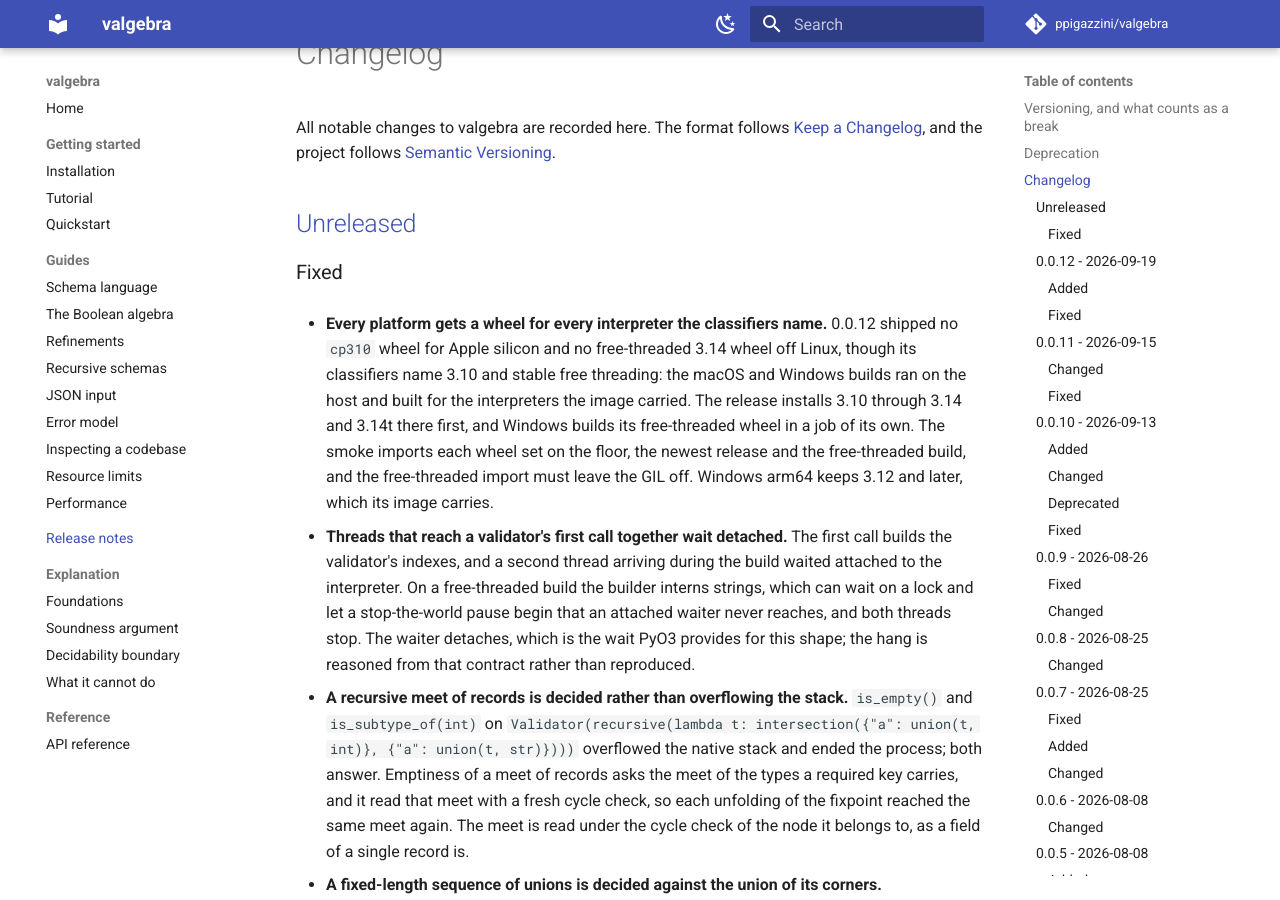
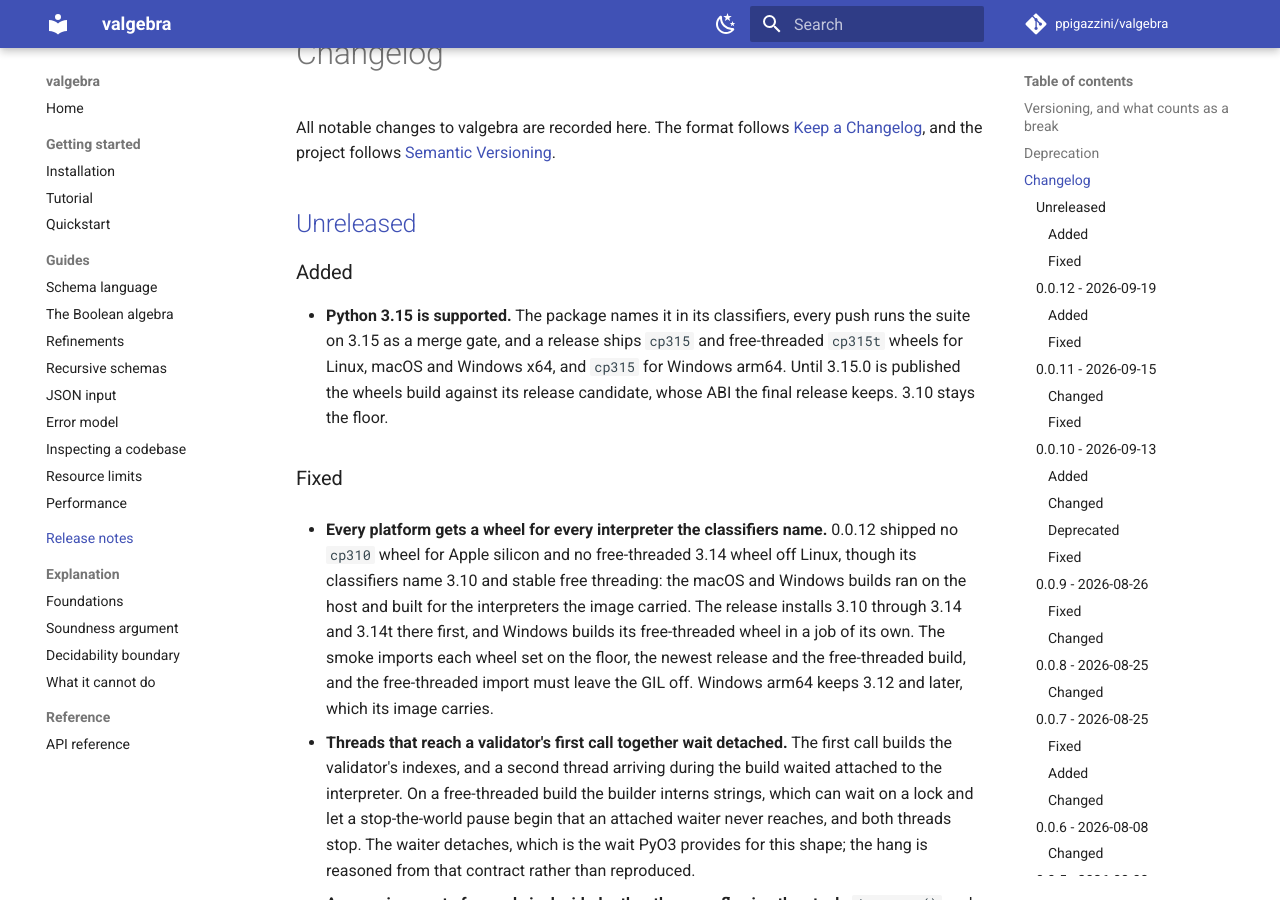
Before and after one commit to ppigazzini/valgebra, an MkDocs documentation site: the page built from docs/12-changelog.md, in a window 1280 px wide and 900 px high, scrolled down 890 px. Built offline with MkDocs 1.6.1 and Material for MkDocs 9.7.7, drawn with Linux system fonts in a browser that asks for light colours; comment, search, counter and statistics services are not loaded.

Commit message:
feat: Python 3.15 is a supported release
The package names 3.15 in its classifiers, and the 3.15 leg of the python
matrix is a merge gate like every other release. ty reads the whole tree at
3.15, the newest release the package supports, and the strict consumer check
reads the stub at 3.10 and 3.15. The four `ty: ignore` comments that only 3.14
needed go: 3.15 carries `frozendict` and the `TypedDict` attributes they
excused.

The binding's corpora forgive one exit on 3.15 and nothing else: a timeout,
because four rows that run a class definition through `py.run` hang on the
runner's 3.15 and pass on the same build run by hand. Every other failure of
the corpora there is red.

A release ships `cp315` and free-threaded `cp315t` wheels for Linux, macOS and
Windows x64, and `cp315` for Windows arm64, whose build installs 3.12 onward.
Windows builds both free-threaded wheels in one job by name. Until 3.15.0 is
published the interpreters resolve to its release candidate, whose ABI the
final release keeps, and the smoke imports each set on 3.10, 3.15 and the
free-threaded builds. 3.10 stays the floor.

```diff
--- a/CHANGELOG.md
+++ b/CHANGELOG.md
@@ -22,8 +22,17 @@ answer of its own, or a repair to a change not yet released.
 - fix: a recursive meet of maps is decided within its unfoldings
 - fix: a validator's indexes are awaited detached from the interpreter
 - fix: the release builds a wheel for every interpreter its classifiers name
+- feat: Python 3.15 is a supported release
 
 -->
+
+### Added
+
+- **Python 3.15 is supported.** The package names it in its classifiers, every
+  push runs the suite on 3.15 as a merge gate, and a release ships `cp315` and
+  free-threaded `cp315t` wheels for Linux, macOS and Windows x64, and `cp315`
+  for Windows arm64. Until 3.15.0 is published the wheels build against its
+  release candidate, whose ABI the final release keeps. 3.10 stays the floor.
 
 ### Fixed
 
--- a/pyproject.toml
+++ b/pyproject.toml
@@ -30,6 +30,7 @@ classifiers = [
     "Programming Language :: Python :: 3.12",
     "Programming Language :: Python :: 3.13",
     "Programming Language :: Python :: 3.14",
+    "Programming Language :: Python :: 3.15",
     "Programming Language :: Python :: Free Threading :: 3 - Stable",
     "Topic :: Software Development :: Quality Assurance",
     "Typing :: Typed",
@@ -222,7 +223,7 @@ exclude_also = ["if TYPE_CHECKING:"]
 # claims. Both run in the type lane, because one setting cannot answer both
 # questions -- the newest release accepts a construct the floor cannot import,
 # and the floor rejects the names the suite exists to exercise.
-python-version = "3.14"
+python-version = "3.15"
 
 [tool.ty.src]
 # Benchmarks and the suites that cross-check against another library are
```
Also changed, not shown: docs/00-installation.md (+3 -3 lines), docs/dev/07-tooling-ci.md (+1 -1 lines), docs/dev/08-testing.md (+2 -2 lines), docs/dev/09-releasing.md (+3 -3 lines), 7 other files.
